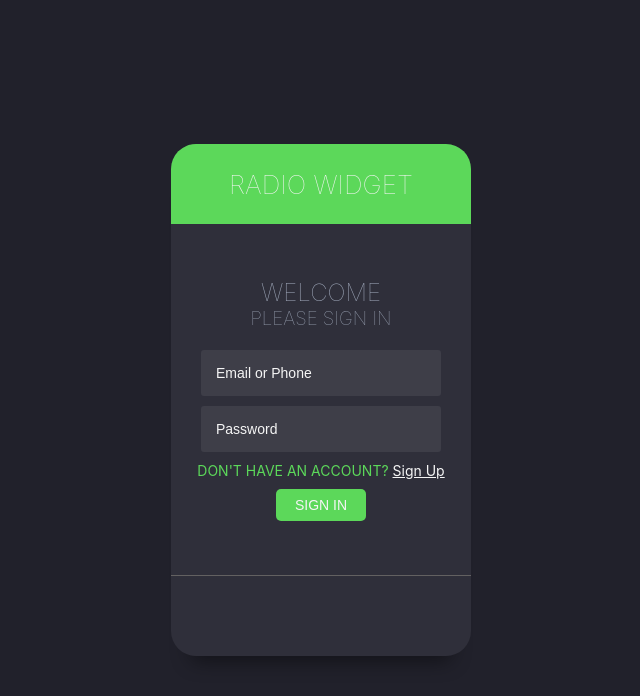
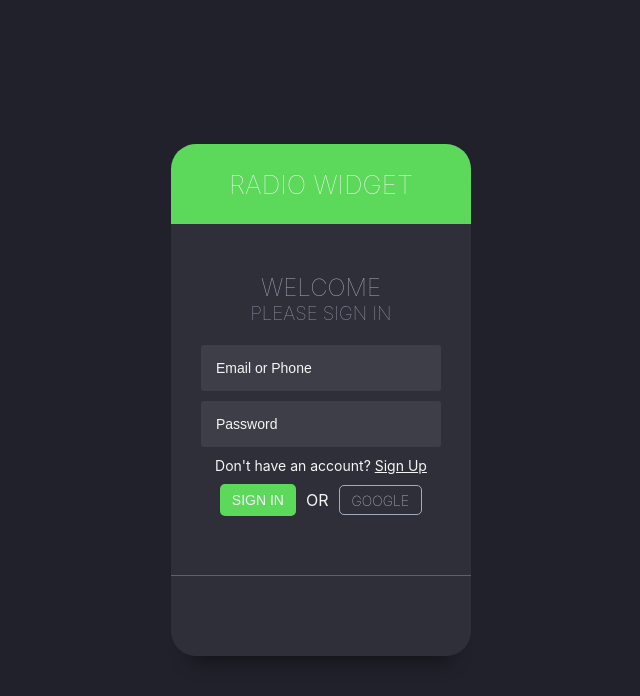
Before and after one commit to Avi-s-Work/radio_users, a React (Create React App) app: page /signin in a window 1280 px wide. Shown: the top 696 px of the page, without its empty margins (319-959 px from the left). Built offline with nearby package versions, Linux system fonts and the light colour scheme; no server answers.

Commit message:
google_auth_done

```diff
--- a/package.json
+++ b/package.json
@@ -9,6 +9,7 @@
     "@testing-library/jest-dom": "^5.16.4",
     "@testing-library/react": "^13.2.0",
     "@testing-library/user-event": "^13.5.0",
+    "axios": "^0.27.2",
     "firebase": "^9.8.1",
     "react": "^18.1.0",
     "react-dom": "^18.1.0",
--- a/src/Components/MainRadioFrame/MainRadioFrame.css
+++ b/src/Components/MainRadioFrame/MainRadioFrame.css
@@ -78,7 +78,7 @@
   height: 80px;
   border-top: 1px solid #636161;
 }
-.bottomBar p, span {
+.bottomBar p {
   color: #5cd85a;
   font-size: 14px;
   text-align: center;
--- a/src/Components/MainRadioFrame/UserPanel/UserPanel.js
+++ b/src/Components/MainRadioFrame/UserPanel/UserPanel.js
@@ -23,7 +23,7 @@ const UserPanel = () => {
         </div>
         {/* Bottom Bar  */}
         <div className="bottomBar">
-          <span>{user.displayName}</span>
+          <p>{user.displayName}</p>
         </div>
       </section>
     </>
--- a/src/Components/Registration/SignIn/SignIn.js
+++ b/src/Components/Registration/SignIn/SignIn.js
@@ -97,9 +97,20 @@ const SignIn = () => {
                 Sign Up
               </Link>
             </div>
-            <button onClick={signInHandler} type="submit">
-              Sign In
-            </button>
+            <div className="doubleButton">
+              <button onClick={signInHandler} type="submit">
+                Sign In
+              </button>
+              <span>OR</span>
+              <Link
+                onClick={googleLoginHandler}
+                to=""
+                className="googleButton"
+                type="submit"
+              >
+                Google
+              </Link>
+            </div>
           </form>
         </div>
         {/* Bottom Bar  */}
--- a/src/Components/Registration/SignUp/SignUp.css
+++ b/src/Components/Registration/SignUp/SignUp.css
@@ -37,20 +37,38 @@ input {
 .already {
   color: whitesmoke;
   font-size: 14px;
-  margin-bottom: 10px;
+  /* margin-bottom: 5px; */
 }
-.error span{
+.error span {
   color: #da7242;
   font-size: 13px;
 }
 button {
-  width: 30%;
+  width: 40%;
   background-color: #5cd85a;
   color: whitesmoke;
-  padding: 8px 0;
+  padding: 8px 12px;
+  margin: 10px;
   border-radius: 5px;
   cursor: pointer;
   font-size: 14px;
   font-weight: 100;
   text-transform: uppercase;
 }
+.doubleButton {
+  display: flex;
+  justify-content: space-between;
+  align-items: center;
+}
+.googleButton {
+  color: whitesmoke;
+  padding: 5.5px 12px;
+  margin: 10px;
+  border-radius: 5px;
+  border: 1px #a2abbd solid;
+  cursor: pointer;
+  font-size: 14px;
+  font-weight: 100;
+  text-transform: uppercase;
+  text-decoration: none;
+}
--- a/src/Components/Registration/SignUp/SignUp.js
+++ b/src/Components/Registration/SignUp/SignUp.js
@@ -1,6 +1,7 @@
 import React from "react";
 import { Link } from "react-router-dom";
 import { useNavigate } from "react-router-dom";
+import axios from "axios";
 import useAuth from "../../../Hooks/useAuth";
 import "./SignUp.css";
 
```
Also changed, not shown: 1 other file (tests, documents, lock files or other folders).
